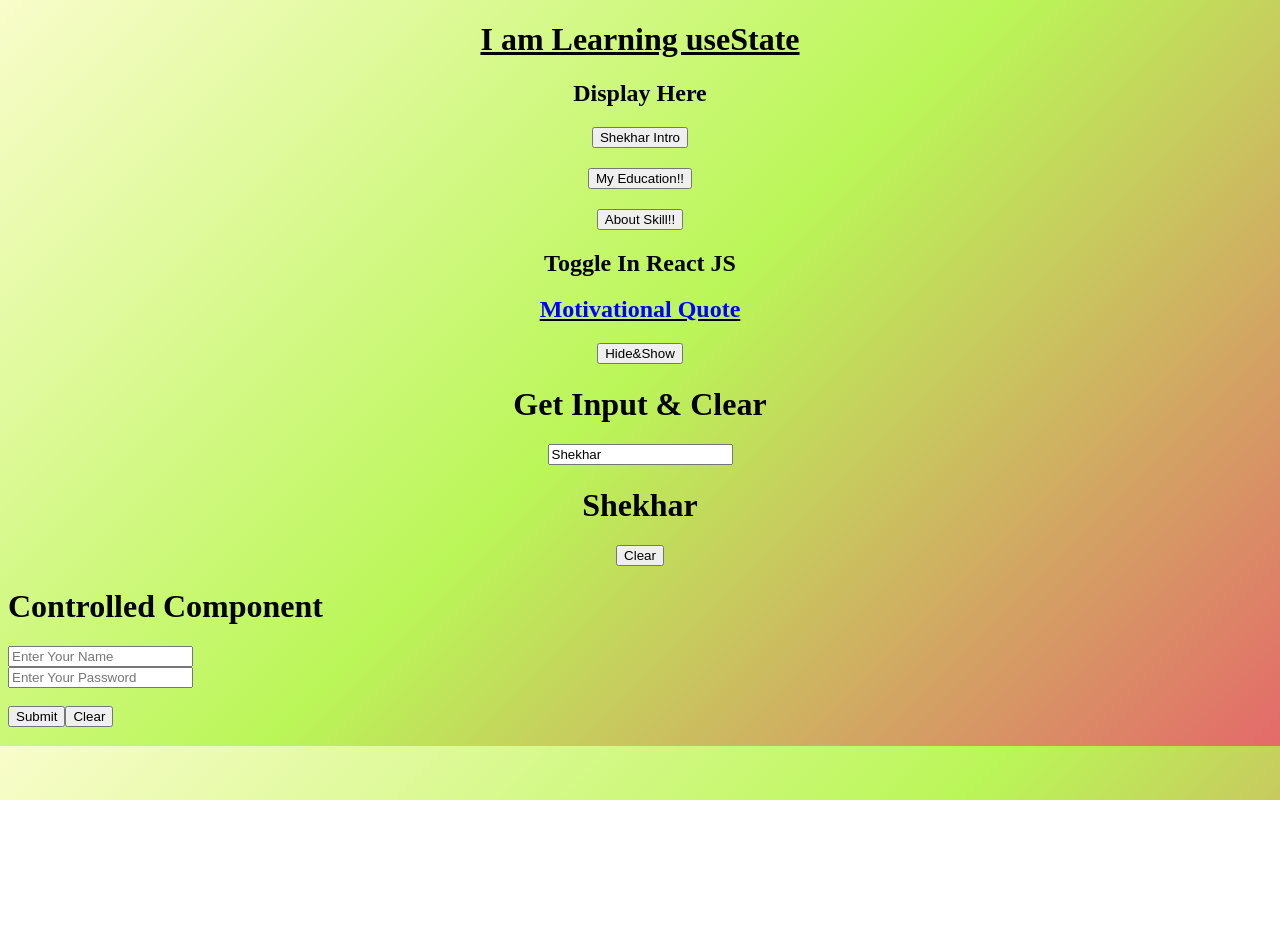
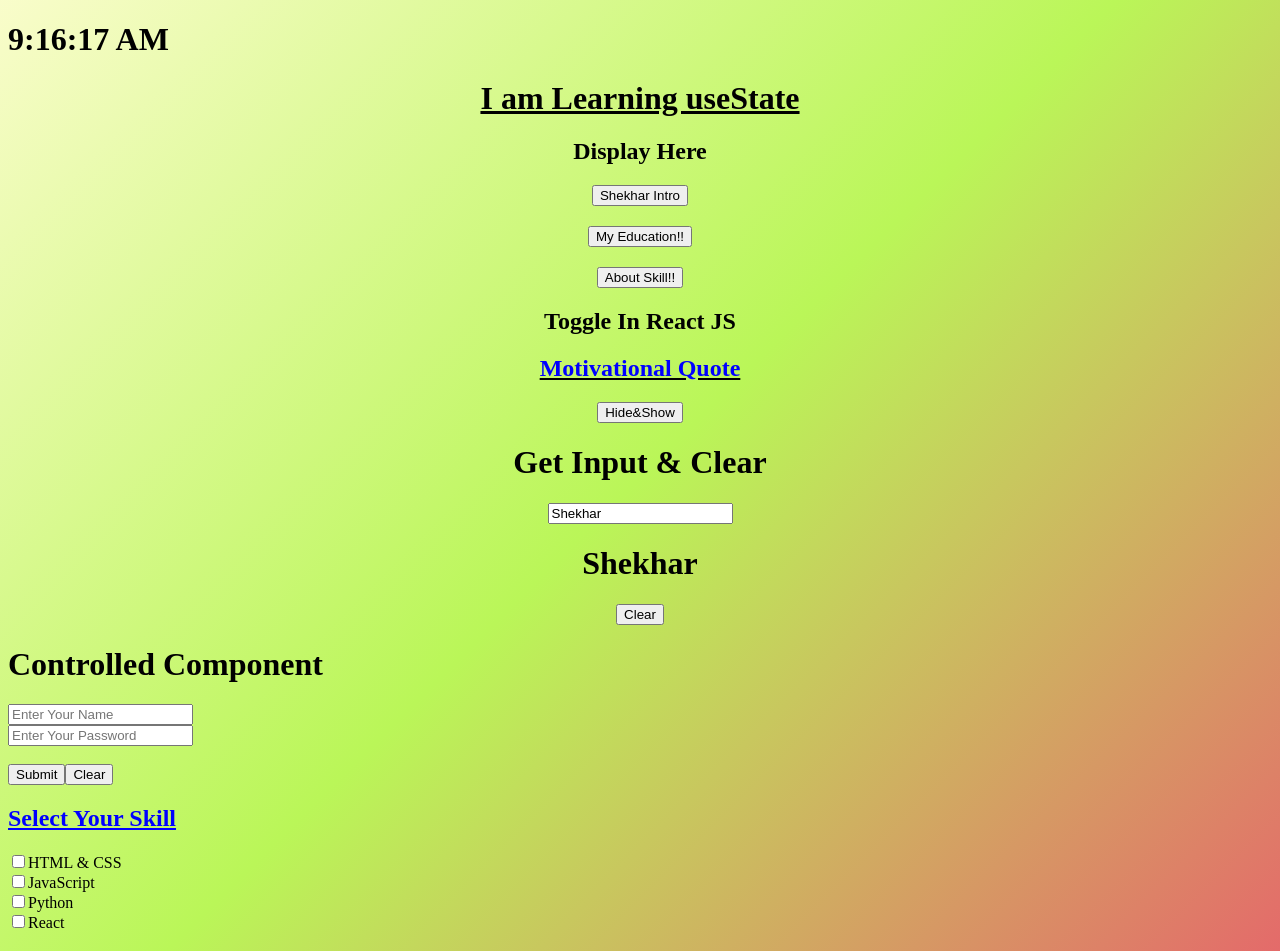
Before and after one commit to Shashi-Shekhar-1/myself, a React (Vite) app: page / in a window 1280 px wide. Shown: the top 951 px of the page. Before the commit the page ends 800 px from the top, so only its background shows below. Built offline with nearby package versions, Linux system fonts and the light colour scheme.

Commit message:
Added time and scheckboxes

```diff
--- a/src/App.tsx
+++ b/src/App.tsx
@@ -3,6 +3,8 @@ import Toggle from "./Toggle";
 import Skill from "./Skill";
 import Input from "./Input";
 import Controlled from "./Controlled";
+import Checkboxes from "./Checkboxes";
+import Clock from "./Clock";
 
 import Education from "./Education";
 import "./App.css";
@@ -10,6 +12,7 @@ import "./App.css";
 function App() {
   return (
     <div>
+      <Clock />
       <Intro />
       <Education />
       <Skill />
@@ -17,6 +20,7 @@ function App() {
       <Toggle />
       <Input />
       <Controlled />
+      <Checkboxes />
     </div>
   );
 }
--- /dev/null
+++ b/src/Checkboxes.tsx
@@ -0,0 +1,51 @@
+import { useState } from "react";
+
+function Checkboxes() {
+  const [skills, setSkills] = useState([]);
+  const handleSkills = (event) => {
+    console.log(event.target.value, event.target.checked);
+    if (event.target.checked) {
+      setSkills([...skills, event.target.value]);
+    } else {
+      setSkills([...skills.filter((item) => item != event.target.value)]);
+    }
+  };
+
+  return (
+    <div>
+      <h2 style={{ color: "blue" }}>
+        <u>Select Your Skill</u>
+      </h2>
+
+      <input
+        onChange={handleSkills}
+        type="checkbox"
+        id="html css"
+        value="HTML & CSS"
+      />
+      <label htmlFor="html css">HTML & CSS</label>
+      <br />
+      <input
+        onChange={handleSkills}
+        type="checkbox"
+        id="java"
+        value="JavaScript"
+      />
+      <label htmlFor="java">JavaScript</label>
+      <br />
+      <input
+        onChange={handleSkills}
+        type="checkbox"
+        id="python"
+        value="Python"
+      />
+      <label htmlFor="python">Python</label>
+      <br />
+      <input onChange={handleSkills} type="checkbox" id="react" value="React" />
+      <label htmlFor="react">React</label>
+
+      <h1>{skills.toString()}</h1>
+    </div>
+  );
+}
+export default Checkboxes;
--- a/src/Clock.tsx
+++ b/src/Clock.tsx
@@ -1,17 +1,18 @@
-import { useEffect,useState } from "react";
+import { useEffect, useState } from "react";
 
-const Clock=()=>{
-  const [time,setTime]=useState(0);
-  useEffect(()={
-    setInterval(()=>{
+const Clock = () => {
+  const [time, setTime] = useState(0);
+  useEffect(() => {
+    const interval = setInterval(() => {
       setTime(new Date().toLocaleTimeString());
-    },1000);
-    },[])
-    return(
-      <div>
+    }, 1000);
+    return () => clearInterval(interval);
+  }, []);
+  return (
+    <div>
       <h1>{time}</h1>
-      </div>
-    )
-  }
+    </div>
+  );
+};
 
 export default Clock;
```
